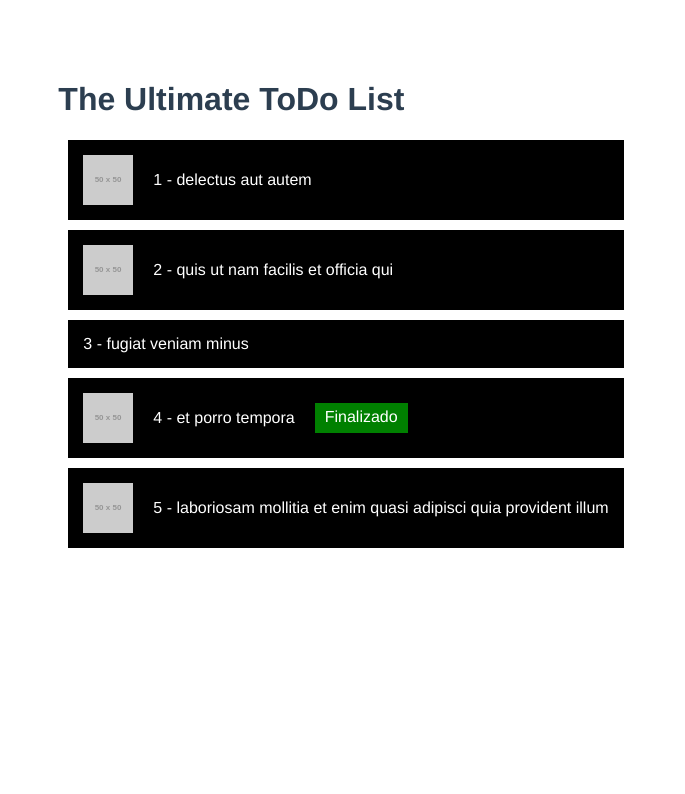
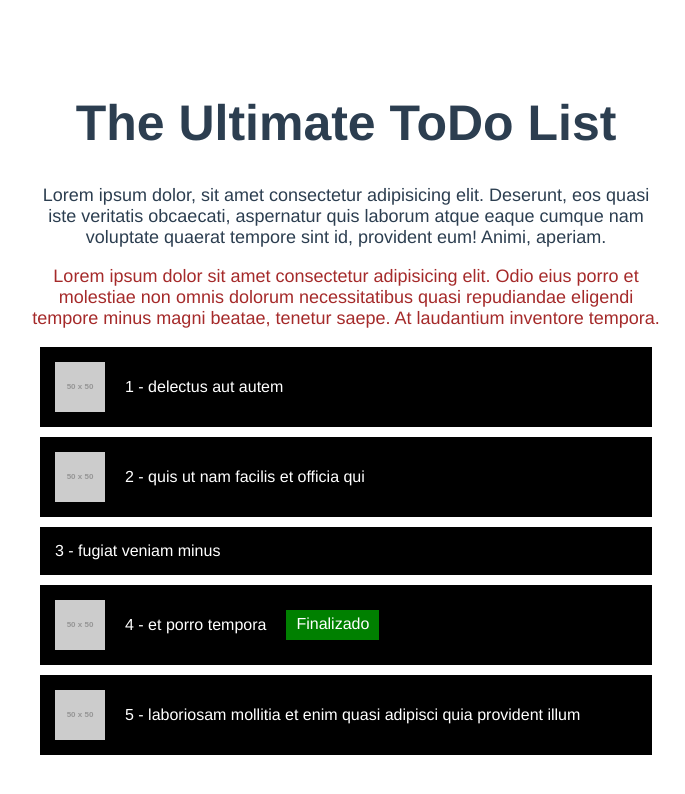
Before and after one commit to PedRo-HenRique-14/estudos-vue-js, a Vue app in the folder app/: page / in a window 1280 px wide. Shown: the top 794 px of the page, without its empty margins (294-979 px from the left). Built offline with nearby package versions, Linux system fonts and the light colour scheme.

Commit message:
using class/style binding

```diff
--- a/app/src/App.vue
+++ b/app/src/App.vue
@@ -1,6 +1,12 @@
 <template>
-  <div>
-    <h1>The Ultimate ToDo List</h1>
+  <div class="container">
+    <h1 :class="{ 'title': true, 'title-main': isMain }">The Ultimate ToDo List</h1>
+    <p :class="pClass">
+      Lorem ipsum dolor, sit amet consectetur adipisicing elit. Deserunt, eos quasi iste veritatis obcaecati, aspernatur quis laborum atque eaque cumque nam voluptate quaerat tempore sint id, provident eum! Animi, aperiam.
+    </p>
+    <p :style="pStyle">
+      Lorem ipsum dolor sit amet consectetur adipisicing elit. Odio eius porro et molestiae non omnis dolorum necessitatibus quasi repudiandae eligendi tempore minus magni beatae, tenetur saepe. At laudantium inventore tempora.
+    </p>
     <div
       v-for="(obj, index) in todos"
       :key="obj.id"
@@ -22,6 +28,10 @@ export default {
   name: 'App',
   data() {
     return {
+      isMain: true,
+      classVar: "",
+      pClass: ['text', 'title'],
+      pStyle: {'color': 'brown', 'fontSize': '18px', textAlign: 'center'},
       todos: [
         {
           "userId": 1,
@@ -77,6 +87,18 @@ export default {
   color: #2c3e50;
   margin-top: 60px;
 }
+.container {
+  width: 50%;
+}
+.title-main {
+  font-size: 50px;
+}
+.title {
+  text-align: center;
+}
+.text {
+  font-size: 18px
+}
 .todo-item{
   align-items: center;
   background-color: black;
```
